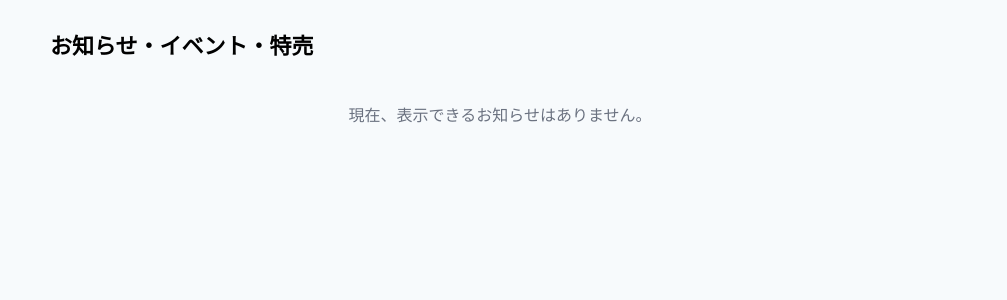
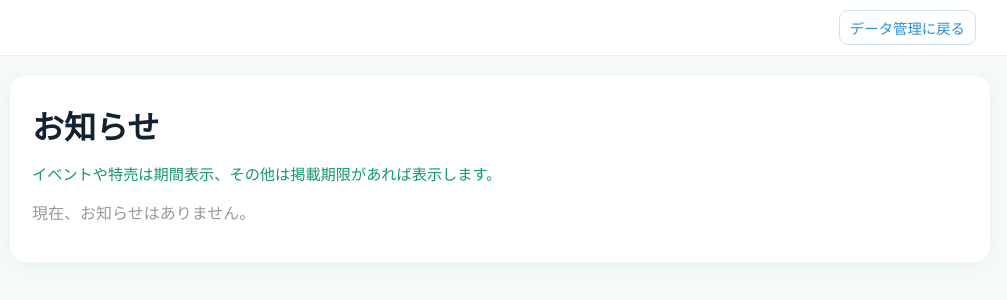
Before and after one commit to fullygoto/kankouai, a Flask app: template templates/notices.html in a window 1280 px wide. Shown: the top 300 px of the page, without its empty margins (140-1147 px from the left). Run offline with Flask 3, Linux system fonts and the light colour scheme; the template is opened without the code that fills it, so the values that code supplies are empty.

Commit message:
Add files via upload

```diff
--- a/templates/notices.html
+++ b/templates/notices.html
@@ -2,53 +2,96 @@
 <html lang="ja">
 <head>
 <meta charset="utf-8">
-  <title>お知らせ・イベント・特売</title>
+<meta name="viewport" content="width=device-width,initial-scale=1">
+<title>お知らせ</title>
 <style>
-    body{font-family:-apple-system,BlinkMacSystemFont,"Segoe UI","Hiragino Kaku Gothic ProN","メイリオ",sans-serif;background:#f7fafc;margin:0}
-    .wrap{max-width:900px;margin:28px auto;padding:0 16px}
-    .topbar{display:flex;justify-content:space-between;align-items:center;margin-bottom:18px}
-    .back{display:inline-block;padding:8px 12px;border-radius:8px;background:#2a8ed8;color:#fff;text-decoration:none}
-    .grid{display:grid;grid-template-columns:repeat(auto-fill,minmax(280px,1fr));gap:14px}
-    .card{background:#fff;border-radius:14px;padding:14px 16px;box-shadow:0 4px 16px #c6d4e71f}
-    .badge{display:inline-block;font-size:12px;padding:2px 8px;border-radius:999px;background:#eef6ff;color:#1c6fdc;margin-right:6px}
-    .date{font-size:12px;color:#6b7280}
-    h3{margin:8px 0 6px;font-size:18px}
-    p{margin:6px 0 0;white-space:pre-wrap}
-    img{max-width:100%;border-radius:10px;margin-top:8px}
-    .empty{padding:24px;text-align:center;color:#6b7280}
+  :root{
+    --border:#e6edf3; --ink:#123; --sub:#567; --bg:#f6faf9;
+    --card:#fff; --shadow:#b7d3e033; --primary:#2a8ed8;
+  }
+  *{box-sizing:border-box}
+  body{font-family:'Segoe UI','メイリオ',system-ui,-apple-system,sans-serif;background:var(--bg);margin:0;color:var(--ink)}
+  a{color:inherit}
+  /* 上部バー（右上ボタン固定） */
+  .topbar{position:sticky;top:0;z-index:100;background:#fff;border-bottom:1px solid var(--border)}
+  .topbar .inner{max-width:980px;margin:0 auto;display:flex;justify-content:flex-end;gap:8px;padding:10px 14px}
+  .btn{display:inline-block;text-decoration:none;border-radius:9px;padding:8px 14px;border:1px solid #cfe1ef;background:#fff;color:var(--primary);cursor:pointer;font:inherit}
+  .btn.primary{background:var(--primary);color:#fff;border:none}
+  .btn.mini{font-size:.9em;padding:6px 10px}
+
+  .container{max-width:980px;margin:20px auto 36px;background:#fff;border-radius:16px;box-shadow:0 4px 18px var(--shadow);padding:22px}
+  h1{margin:4px 0 14px}
+  .hint{color:#196;font-size:.95em;margin-bottom:12px}
+
+  .list{display:grid;gap:14px}
+  .card{background:var(--card);border:1px solid var(--border);border-radius:12px;padding:14px 16px}
+  .meta{display:flex;gap:10px;align-items:center;font-size:.92em;color:var(--sub);margin-bottom:6px;flex-wrap:wrap}
+  .badge{display:inline-block;font-size:.8em;padding:2px 8px;border-radius:999px;border:1px solid var(--border);background:#fbfefe;color:#256}
+  .title{font-weight:700;margin:2px 0 6px}
+  .dates{font-size:.92em;color:var(--sub)}
+  .content{white-space:pre-wrap;line-height:1.6;margin-top:8px}
+  .media{margin-top:8px}
+  .media img{max-width:100%;height:auto;border-radius:10px;border:1px solid var(--border)}
+  .empty{color:#999}
 </style>
 </head>
 <body>
-  <div class="wrap">
+
+<!-- 右上の戻るボタン（常に表示） -->
 <div class="topbar">
-      <h1 style="margin:0;font-size:22px;">お知らせ・イベント・特売</h1>
-      {% if role == "admin" %}
-        <a class="back" href="{{ url_for('admin_notices') }}">← 管理画面へ戻る</a>
+  <div class="inner">
+    <a href="{{ url_for('admin_entry') }}" class="btn mini">データ管理に戻る</a>
+  </div>
+</div>
+
+<div class="container">
+  <h1>お知らせ</h1>
+  <div class="hint">イベントや特売は期間表示、その他は掲載期限があれば表示します。</div>
+
+  {% if notices and notices|length > 0 %}
+    <div class="list">
+      {# 日付があれば降順に #}
+      {% for n in notices|sort(attribute='date', reverse=true) %}
+        <div class="card">
+          <div class="meta">
+            <span class="badge">{{ n.category or 'お知らせ' }}</span>
+            {% if n.category in ['イベント','特売'] %}
+              <span class="dates">
+                {% if n.start_date or n.end_date %}
+                  期間: {{ n.start_date or '未定' }} ～ {{ n.end_date or '未定' }}
+                {% else %}
+                  掲載日: {{ n.date or '' }}
+                {% endif %}
+              </span>
+            {% else %}
+              <span class="dates">
+                {% if n.expire_date %}
+                  掲載期限: {{ n.expire_date }}
+                {% else %}
+                  掲載日: {{ n.date or '' }}
+                {% endif %}
+              </span>
             {% endif %}
           </div>
 
-    {% if notices and notices|length > 0 %}
-    <div class="grid">
-      {% for n in notices|sort(attribute='date', reverse=True) %}
-        <div class="card">
-          <div>
-            <span class="badge">{{ n.category or "お知らせ" }}</span>
-            <span class="date">
-              {{ n.date }}
-              {% if n.start_date %} / {{ n.start_date }}{% endif %}
-              {% if n.end_date %} - {{ n.end_date }}{% endif %}
-              {% if n.expire_date %}（掲載期限: {{ n.expire_date }}）{% endif %}
-            </span>
+          <div class="title">{{ n.title }}</div>
+
+          {% if n.image_url %}
+            <div class="media">
+              <img src="{{ n.image_url }}" alt="">
             </div>
-          <h3>{{ n.title }}</h3>
-          <p>{{ n.content }}</p>
-          {% if n.image_url %}<img src="{{ n.image_url }}" alt="image">{% endif %}
+          {% endif %}
+
+          {% if n.content %}
+            <div class="content">{{ n.content }}</div>
+          {% endif %}
         </div>
       {% endfor %}
     </div>
   {% else %}
-      <div class="empty">現在、表示できるお知らせはありません。</div>
+    <p class="empty">現在、お知らせはありません。</p>
   {% endif %}
 </div>
+
 </body>
 </html>
```
Lines whose indentation alone changed are shown as unchanged.
